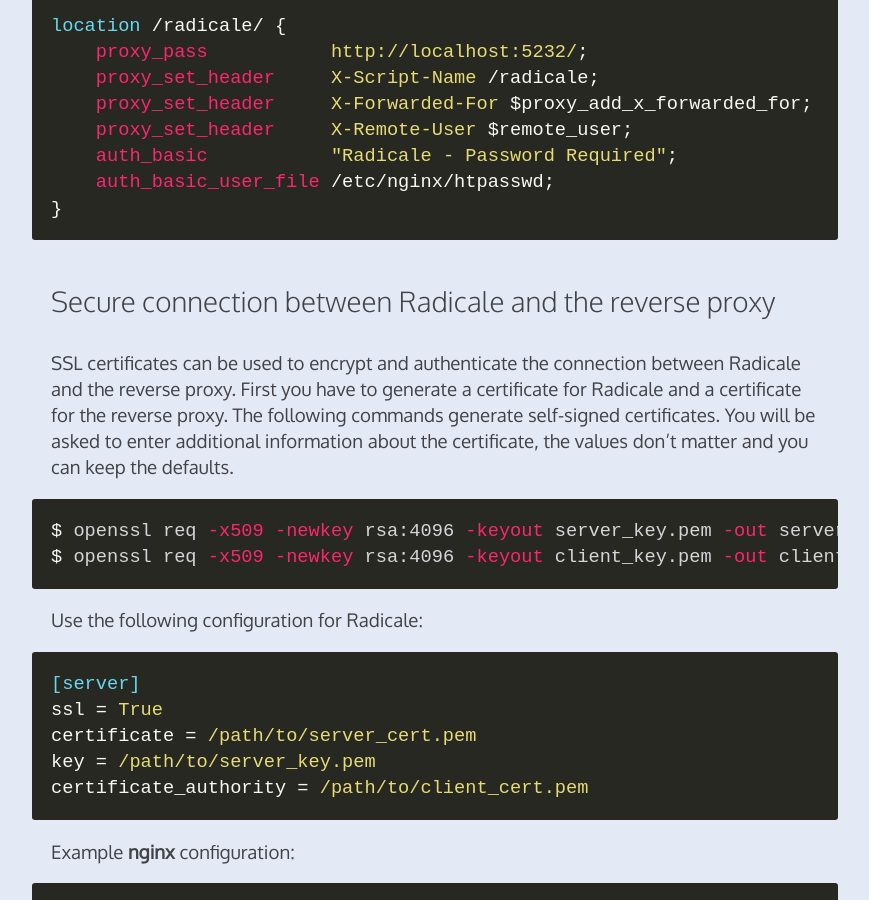
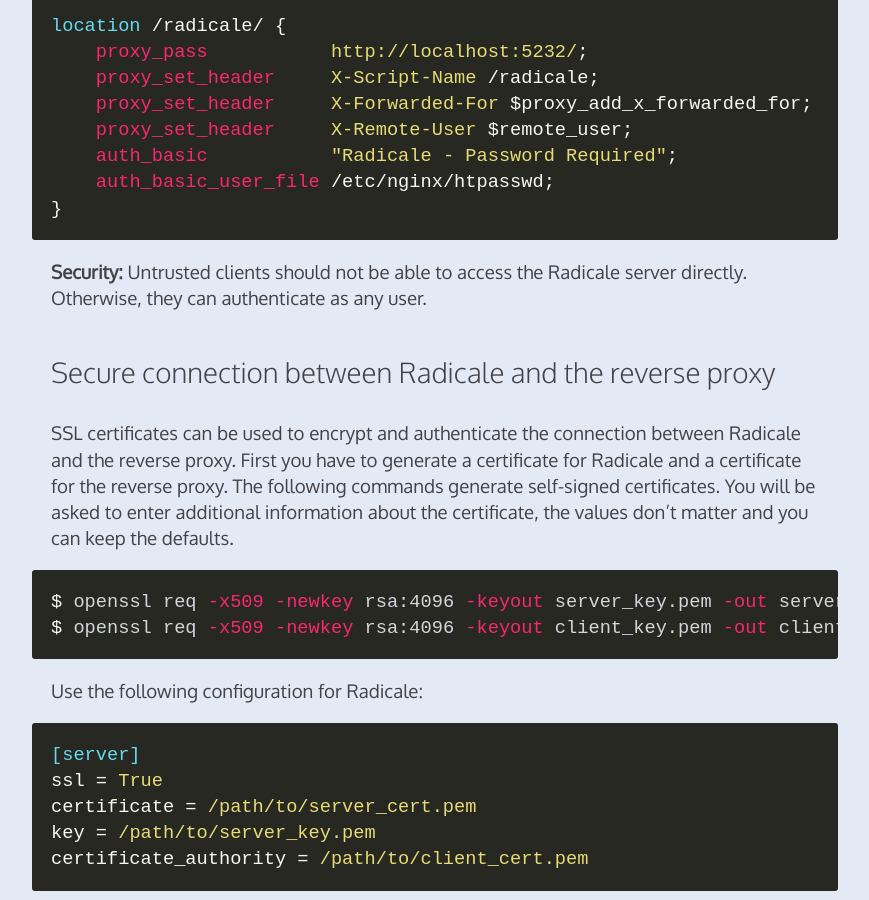
Before and after one commit to Kozea/Radicale, a Jekyll site: the page built from proxy.md, in a window 1280 px wide and 900 px high, scrolled down 965 px. Shown: the whole window, without its empty margins (205-1074 px from the left). Built offline with Jekyll 4.4.1, drawn with Linux system fonts in a browser that asks for light colours.

Commit message:
Add note about security when using X-Remote-User

````diff
--- a/proxy.md
+++ b/proxy.md
@@ -41,6 +41,9 @@
 }
 ```
 
+**Security:** Untrusted clients should not be able to access the Radicale
+server directly. Otherwise, they can authenticate as any user.
+
 ## Secure connection between Radicale and the reverse proxy
 SSL certificates can be used to encrypt and authenticate the connection between
 Radicale and the reverse proxy. First you have to generate a certificate for
````
